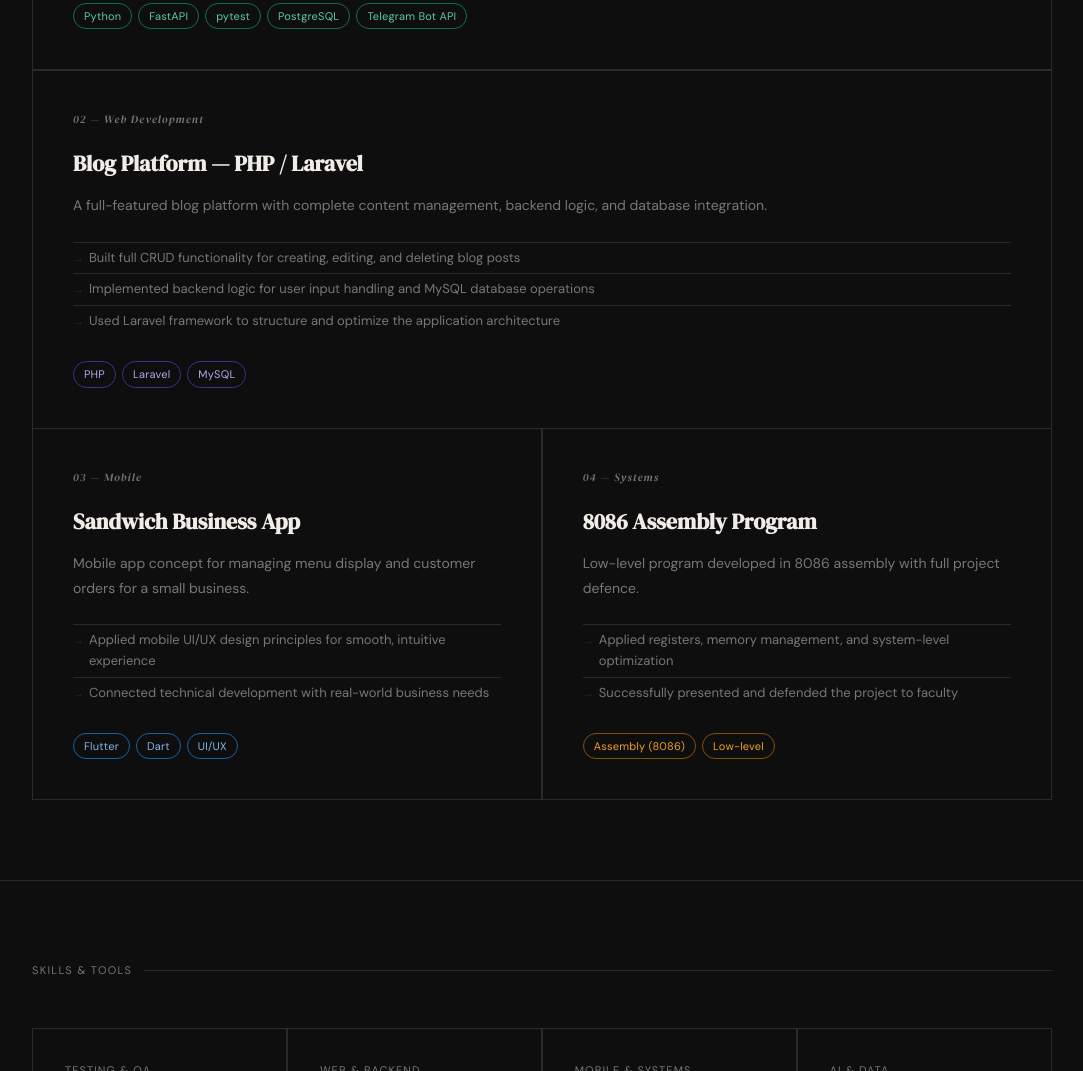
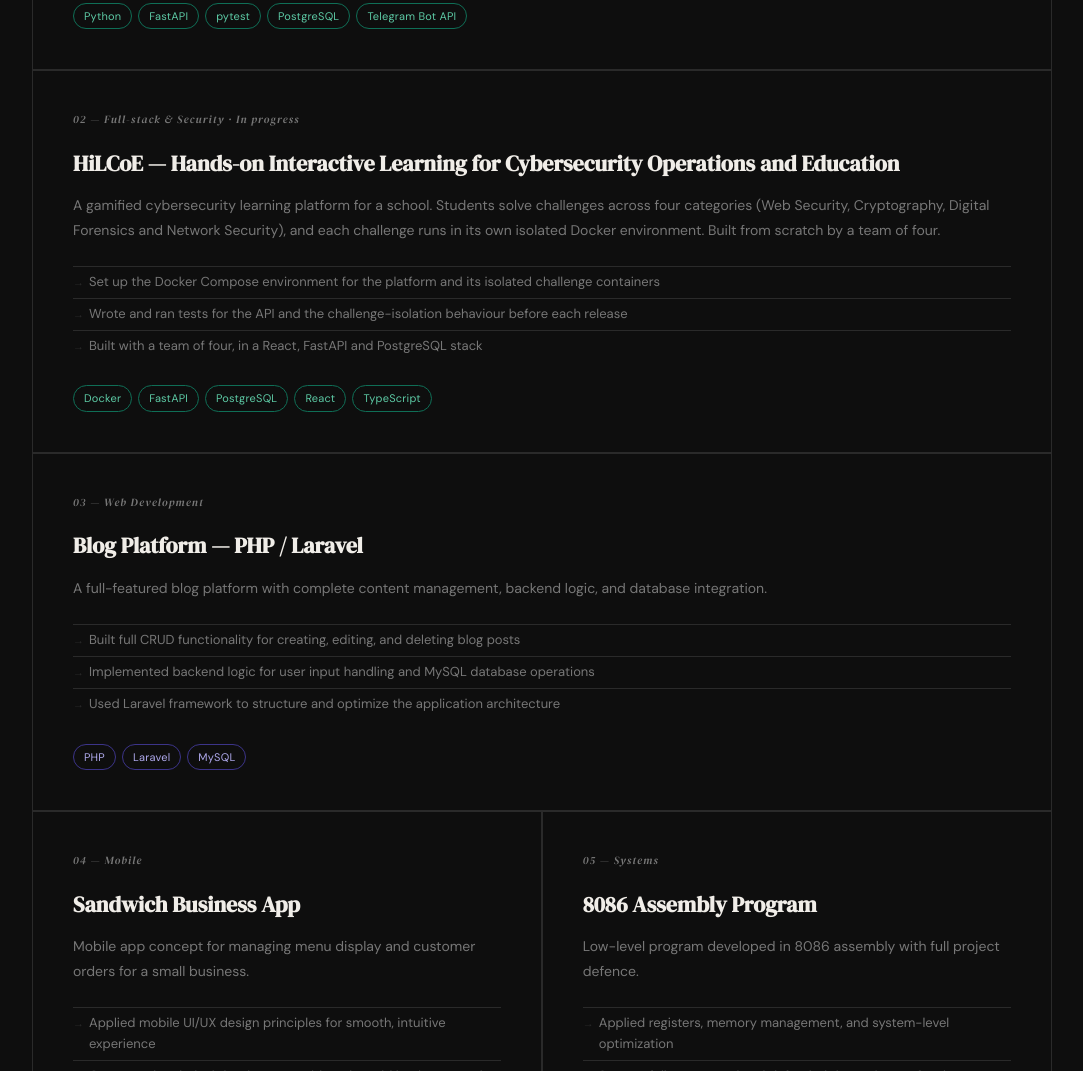
Before and after one commit to semretgeb/semretgeb.github.io, a plain HTML site: page index.html in a window 1280 px wide. Shown: the part 1344-2415 px from the top of the page, without its empty margins (98-1181 px from the left). Drawn offline with Linux system fonts and the light colour scheme.

Commit message:
Add HiLCoE senior project card
Co-Authored-By: Claude Opus 5.5 <noreply@anthropic.com>

```diff
--- a/index.html
+++ b/index.html
@@ -262,7 +262,25 @@ footer {
       </div>
 
       <div class="project-card full">
-        <div class="p-num">02 — Web Development</div>
+        <div class="p-num">02 — Full-stack & Security · In progress</div>
+        <h2 class="p-title">HiLCoE — Hands-on Interactive Learning for Cybersecurity Operations and Education</h2>
+        <p class="p-desc">A gamified cybersecurity learning platform for a school. Students solve challenges across four categories (Web Security, Cryptography, Digital Forensics and Network Security), and each challenge runs in its own isolated Docker environment. Built from scratch by a team of four.</p>
+        <ul class="p-bullets">
+          <li>Set up the Docker Compose environment for the platform and its isolated challenge containers</li>
+          <li>Wrote and ran tests for the API and the challenge-isolation behaviour before each release</li>
+          <li>Built with a team of four, in a React, FastAPI and PostgreSQL stack</li>
+        </ul>
+        <div class="p-tags">
+          <span class="p-tag tag-ai">Docker</span>
+          <span class="p-tag tag-ai">FastAPI</span>
+          <span class="p-tag tag-ai">PostgreSQL</span>
+          <span class="p-tag tag-ai">React</span>
+          <span class="p-tag tag-ai">TypeScript</span>
+        </div>
+      </div>
+
+      <div class="project-card full">
+        <div class="p-num">03 — Web Development</div>
         <h2 class="p-title">Blog Platform — PHP / Laravel</h2>
         <p class="p-desc">A full-featured blog platform with complete content management, backend logic, and database integration.</p>
         <ul class="p-bullets">
@@ -278,7 +296,7 @@ footer {
       </div>
 
       <div class="project-card">
-        <div class="p-num">03 — Mobile</div>
+        <div class="p-num">04 — Mobile</div>
         <h2 class="p-title">Sandwich Business App</h2>
         <p class="p-desc">Mobile app concept for managing menu display and customer orders for a small business.</p>
         <ul class="p-bullets">
@@ -293,7 +311,7 @@ footer {
       </div>
 
       <div class="project-card">
-        <div class="p-num">04 — Systems</div>
+        <div class="p-num">05 — Systems</div>
         <h2 class="p-title">8086 Assembly Program</h2>
         <p class="p-desc">Low-level program developed in 8086 assembly with full project defence.</p>
         <ul class="p-bullets">
```
